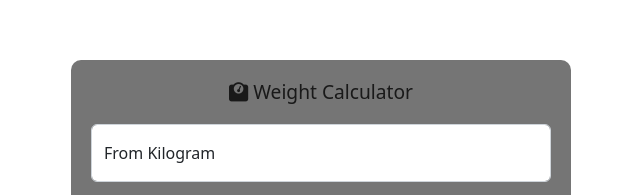
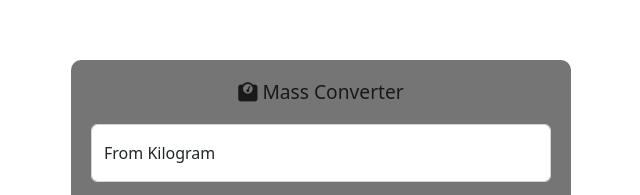
Before and after one commit to Jefgrim/simpleconversioncalculator, a plain HTML site: page index.html in a window 1280 px wide. Shown: the part 198-393 px from the top of the page, 319-959 px from the left. Drawn offline with nearby package versions, Linux system fonts and the light colour scheme.

Commit message:
changed h1 text

```diff
--- a/index.html
+++ b/index.html
@@ -19,7 +19,7 @@
   </head>
   <body>
     <form action="#" class="conversion-container">
-      <h1><i class="fa-solid fa-weight-scale"></i> Weight Calculator</h1>
+      <h1><i class="fa-solid fa-weight-scale"></i> Mass Converter</h1>
 
       <!-- Floating labels in input using bootstrap -->
       <div class="form-floating mb-3">
```
